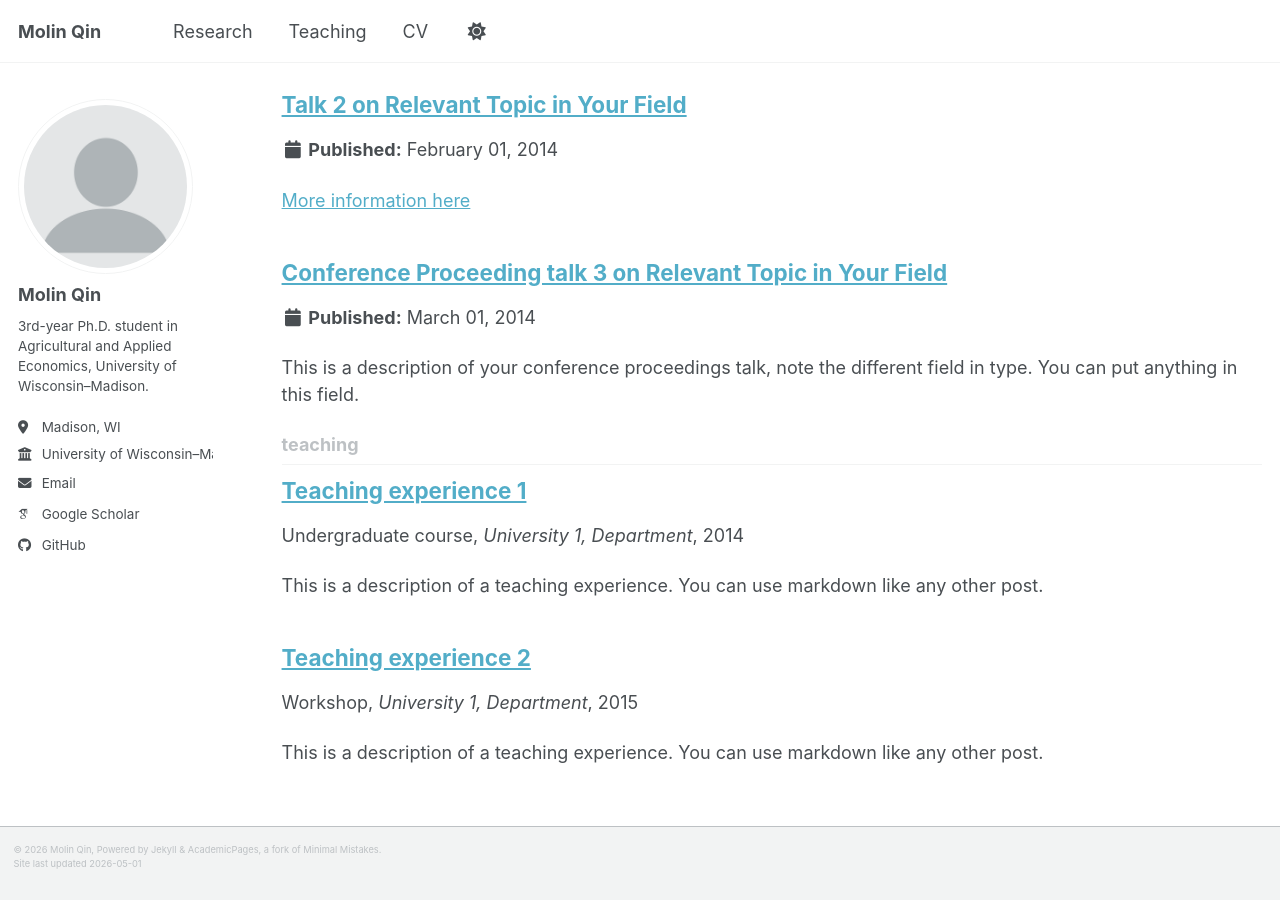
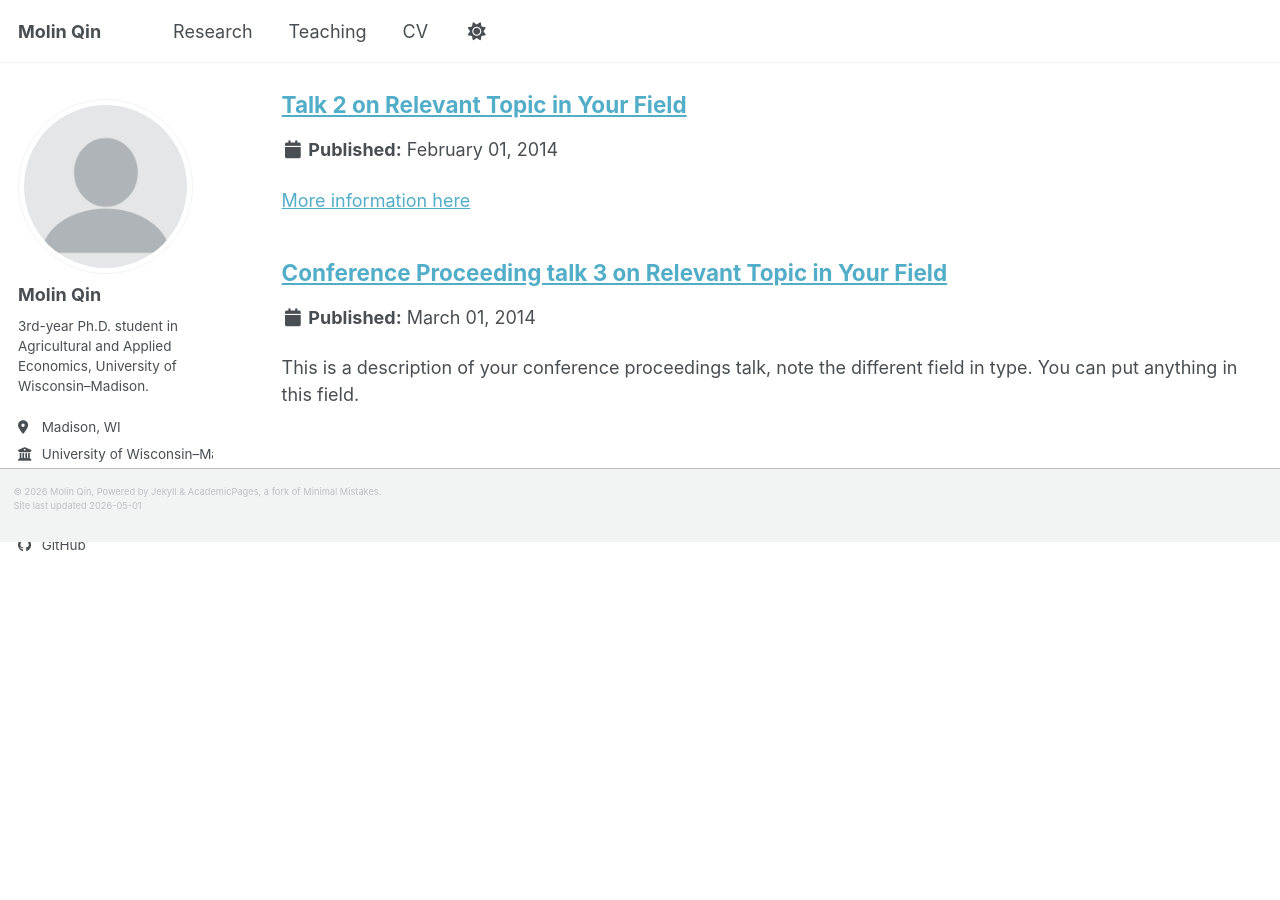
Before and after one commit to molinqin/molinqin.github.io, a Jekyll site: the page built from _pages/collection-archive.html, in a window 1280 px wide and 900 px high, scrolled down 2671 px. Built offline with Jekyll 4.4.1, drawn with Linux system fonts in a browser that asks for light colours; some web fonts are replaced; a script bundle is joined from its source files by our own code; library files that are not in the unit come from our copies; after the commit the page ends 3213 px from its top, so only the background shows below that.

Commit message:
Update _config.yml

```diff
--- a/_config.yml
+++ b/_config.yml
@@ -169,9 +169,6 @@ kramdown:
 
 # These settings control the types of collections used by the template
 collections:
-  teaching:
-    output: true
-    permalink: /:collection/:path/
   publications:
     output: true
     permalink: /:collection/:path/
@@ -181,7 +178,6 @@ collections:
   talks:
     output: true
     permalink: /:collection/:path/
-
 
 # These settings control how pages and collections are included in the site
 defaults:
@@ -203,15 +199,7 @@ defaults:
     values:
       layout: single
       author_profile: true
-  # _teaching
-  - scope:
-      path: ""
-      type: teaching
-    values:
-      layout: single
-      author_profile: true
-      share: true
-      comments: true
+
   # _publications
   - scope:
       path: ""
```
